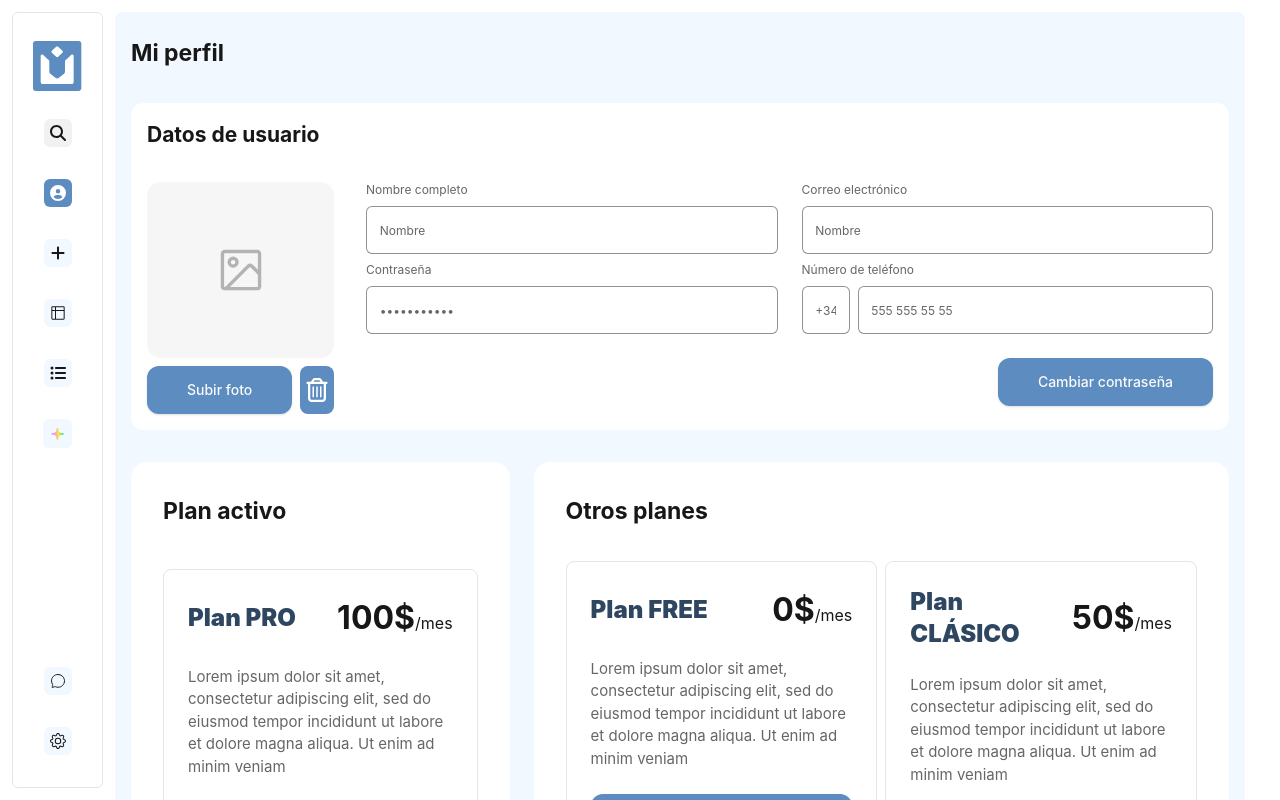
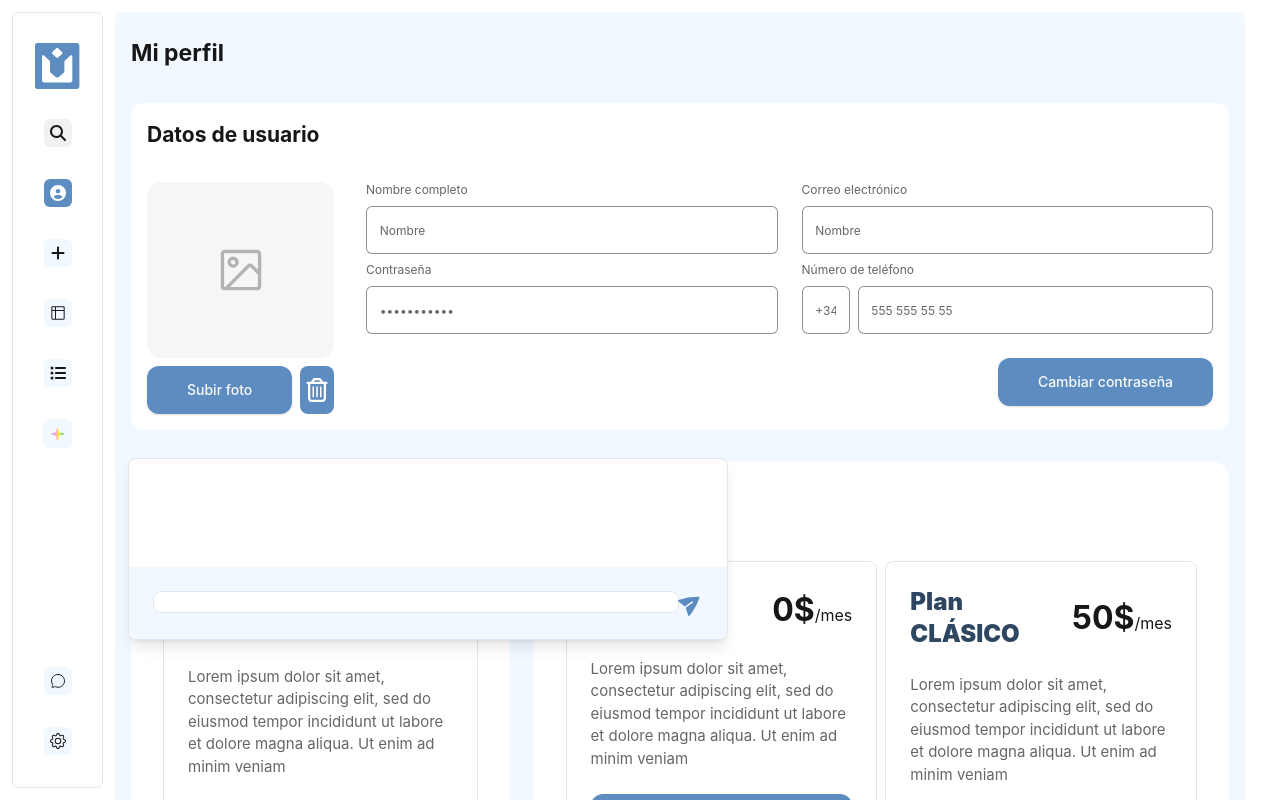
Before and after one commit to BradleyGCF/Email_Maker, a React (Vite) app: page /profile in a window 1280 px wide. Shown: the top 800 px of the page. Built offline with nearby package versions, Linux system fonts and the light colour scheme.

Commit message:
Feat. UI - style of menu item

```diff
--- /dev/null
+++ b/src/modules/chatbot/components/chatWindow.tsx
@@ -0,0 +1,110 @@
+import { cn } from '@/modules/core/utils'
+// import { getPrompt } from '@/services/FAQs.service'
+import { useUserStore } from '@/store/user'
+import { PaperAirplaneIcon } from '@heroicons/react/24/solid'
+import { useState } from 'react'
+import { toast } from 'sonner'
+
+// type Props = {
+//   open: boolean
+// }
+
+type Message = {
+  text: string
+  timestamp: string
+}
+
+const getTime = () => {
+  const date = new Date()
+  const hours = date.getHours().toString().padStart(2, '0')
+  const minutes = date.getMinutes().toString().padStart(2, '0')
+  const seconds = date.getSeconds().toString().padStart(2, '0')
+  return `${hours}:${minutes}:${seconds}`
+}
+
+const ChatWindow = (
+  // { open }: Props
+) => {
+  const [input, setInput] = useState<string>('')
+  const [loading, setLoading] = useState<boolean>(false)
+  const { user } = useUserStore()
+  const [messages, setMessages] = useState<Message[]>([])
+
+  const handleSendMessage = async () => {
+    if (input.trim() && user) {
+      setLoading(true)
+      try {
+        setInput('')
+        setMessages((prevState) => [...prevState, { text: input, timestamp: getTime() }])
+        // const response = await getPrompt(input)
+        // console.log(response)
+        // setMessages((prevState) => [...prevState, { text: response.data, timestamp: getTime() }])
+      } catch (_error) {
+        toast.error('Ocurrió un error al enviar tu pregunta.')
+      } finally {
+        setLoading(false)
+      }
+    }
+  }
+
+  return (
+    <div
+      className={cn(
+        'fixed bottom-40 left-32 z-10 flex flex-col items-end transform transition-all duration-150',
+        // open ? 'scale-1 opacity-100 translate-y-0 translate-x-0' : 'scale-0 opacity-0 translate-y-20 translate-x-64'
+        'scale-1 opacity-100 translate-y-0 translate-x-0'
+      )}
+    >
+      <div
+        className={cn(
+          'flex flex-col gap-3 bg-white shadow-lg rounded-lg z-50 w-[300px] md:w-[400px] lg:w-[600px] transform transition-all duration-150 bg-white border'
+        )}
+      >
+        <div className="flex flex-col mb-4 text-black">
+          <div className="flex flex-col gap-8 min-h-20">
+            {messages?.map((message: Message, index) => {
+              return (
+                <div key={message.timestamp}>
+                  <div
+                    key={message.timestamp}
+                    className="rounded-[10px] bg-secondary hover:bg-orange-600 active:bg-orange-600 p-2"
+                  >
+                    <p>{message.text}</p>
+                  </div>
+                  <p className={cn('flex', index % 2 === 0 && 'justify-end')}>{message.timestamp}</p>
+                </div>
+              )
+            })}
+          </div>
+        </div>
+        <div className="flex p-6 bg-extraLightBlue rounded-b-lg">
+          <input
+            type="text"
+            className="flex-grow h-full h-6 border border-gray-300 rounded-lg bg-white focus:border-secondary focus:ring-0"
+            value={input}
+            onChange={(e) => setInput(e.target.value)}
+            onKeyDown={(e) => {
+              if (e.key === 'Enter') {
+                handleSendMessage()
+              }
+            }}
+          />
+          <button
+            className={`flex items-center h-full ${loading ? 'bg-gray-400' : ''} text-white rounded-r-lg`}
+            onClick={handleSendMessage}
+            type="button"
+            disabled={loading}
+          >
+            {loading ? (
+              <div className="loading loading-spinner w-6" />
+            ) : (
+              <PaperAirplaneIcon className="w-6" style={{ transform: 'rotate(-35deg)' }} fill="#5C8CC0" />
+            )}
+          </button>
+        </div>
+      </div>
+    </div>
+  )
+}
+
+export default ChatWindow
--- /dev/null
+++ b/src/modules/chatbot/hooks/useBubbleChat.tsx
@@ -0,0 +1,45 @@
+import { useEffect, useRef, useState } from 'react'
+
+export const UseBubbleChat = () => {
+  const ref = useRef<HTMLDivElement>(null)
+
+  const [bubbleBox, setBubbleBox] = useState(false)
+
+  const handleOpenBox = () => {
+    setBubbleBox(!bubbleBox)
+  }
+
+  // biome-ignore lint:
+  useEffect(() => {
+    const handleClickOutside = (event: MouseEvent) => {
+      if (ref.current && !ref.current.contains(event.target as Node)) {
+        setBubbleBox(false)
+      }
+    }
+    document.addEventListener('mousedown', handleClickOutside)
+    return () => {
+      document.removeEventListener('mousedown', handleClickOutside)
+    }
+  }, [bubbleBox])
+
+  // biome-ignore lint:
+  useEffect(() => {
+    const handleEscapeKey = (event: KeyboardEvent) => {
+      if (event.key === 'Escape') {
+        setBubbleBox(false)
+      }
+    }
+
+    document.addEventListener('keydown', handleEscapeKey)
+    return () => {
+      document.removeEventListener('keydown', handleEscapeKey)
+    }
+  }, [bubbleBox])
+
+  return {
+    ref,
+    bubbleBox,
+    setBubbleBox,
+    handleOpenBox,
+  }
+}
--- a/src/modules/core/components/sidebar/menuItem.tsx
+++ b/src/modules/core/components/sidebar/menuItem.tsx
@@ -9,7 +9,17 @@ const menuItem = ({ sbi, pathname }: { sbi: SidebarItem; pathname: string }) =>
       to={link}
       className={cn(
         'transition-colors rounded-md flex justify-center items-center p-1.5',
-        pathname === link ? 'bg-lightBlue' : title === 'Search' ? 'bg-[#F1F1F1]' : title !== 'home' ? 'bg-extraLightBlue' : 'p-1'
+        pathname === link && title !== 'IaChat'
+          ? 'bg-lightBlue'
+          : title === 'Search'
+            ? 'bg-[#F1F1F1]'
+            : title === 'home'
+              ? '1'
+              : pathname !== link && title === 'IaChat'
+                ? 'bg-extraLightBlue'
+                : title !== 'IaChat'
+                  ? 'bg-extraLightBlue'
+                  : ''
       )}
     >
       {pathname === link ? iconFilled : iconDefault}
--- a/src/modules/core/components/sidebar/sidebarLinks.tsx
+++ b/src/modules/core/components/sidebar/sidebarLinks.tsx
@@ -23,6 +23,7 @@ import { GoTable as Templates } from 'react-icons/go'
 import { IoChatbubbleOutline } from 'react-icons/io5'
 import Logo from '/logo_icon.svg'
 import IaChatIcon from '/sidebar/iaChat.svg'
+import IaChatSelectedIcon from '/sidebar/iaChatSelected.png'
 export const getLinks = () => {
   // const { user } = useUserStore()
 
@@ -65,8 +66,8 @@ export const getLinks = () => {
     },
     {
       iconDefault: <img src={IaChatIcon} alt="iaChat" className="bg-extraLightBlue" />,
-      iconFilled: <img src={IaChatIcon} alt="iaChat" className="bg-lightBlue" />,
-      title: 'Chat',
+      iconFilled: <img src={IaChatSelectedIcon} alt="iaChat" />,
+      title: 'IaChat',
       link: IaChat,
     },
   ]
--- a/src/modules/core/ui/searchBar.tsx
+++ b/src/modules/core/ui/searchBar.tsx
@@ -6,7 +6,7 @@ const searchBar = ({ searchBtn }: { searchBtn?: boolean }) => {
     <div className="flex gap-4">
       <div className="flex gap-2 w-full bg-white border rounded-lg p-2.5 items-center">
         <SearchIcon fill="#828282" className="w-2.5 h-2.5" />
-        <input type="text" className="text-sm text-[#828282]" placeholder="Search" />
+        <input type="text" className="text-sm text-[#828282] w-full" placeholder="Search" />
       </div>
       {searchBtn && <Button text="Buscar" className="p-2.5 w-56" />}
     </div>
--- a/src/screens/IaChat.tsx
+++ b/src/screens/IaChat.tsx
@@ -1,3 +1,9 @@
+import ChatBubble from '@/modules/chatbot/components/chatBubble'
+
 export const Component = () => {
-  return <div>IaChat</div>
+  return (
+    <div>
+      <ChatBubble />
+    </div>
+  )
 }
```
